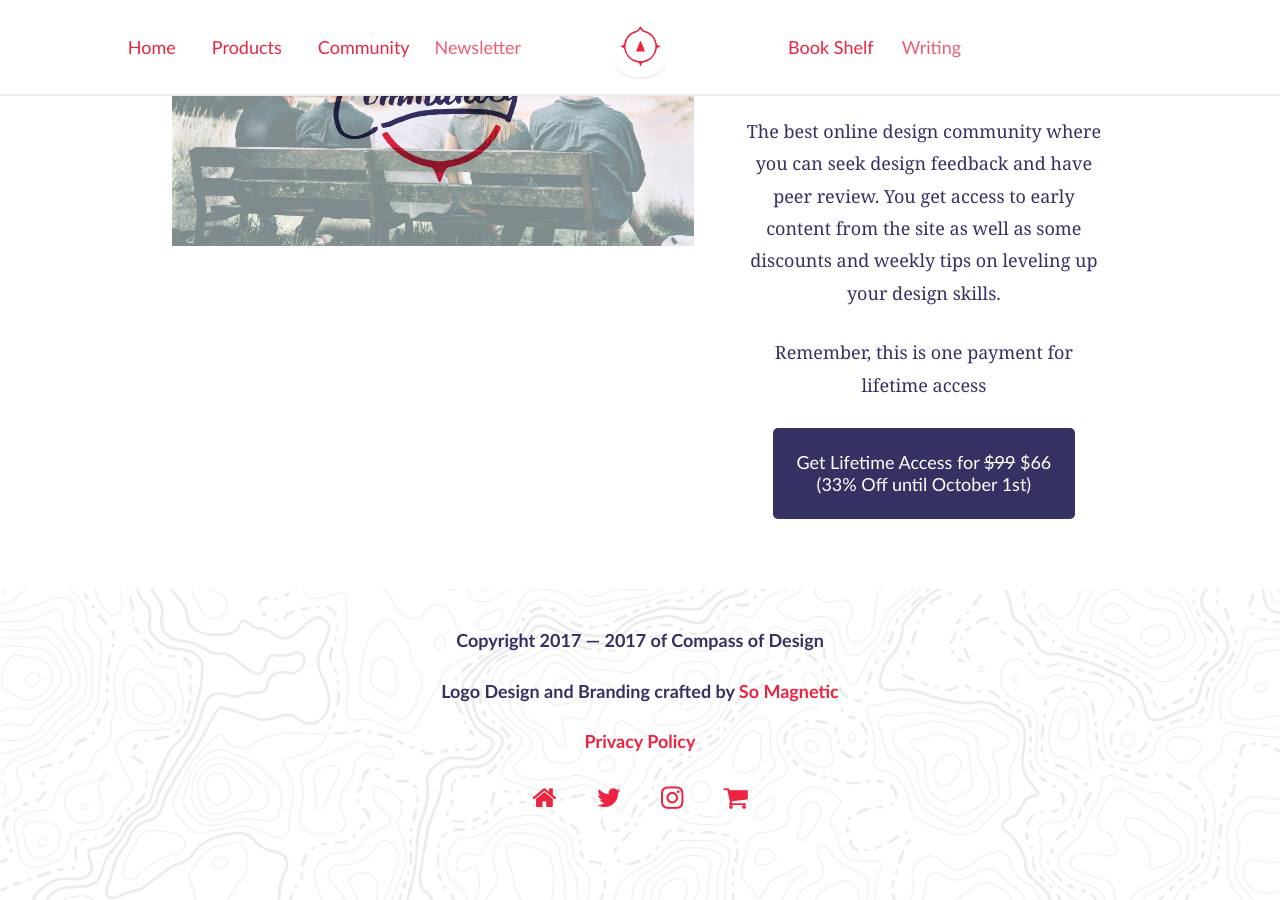
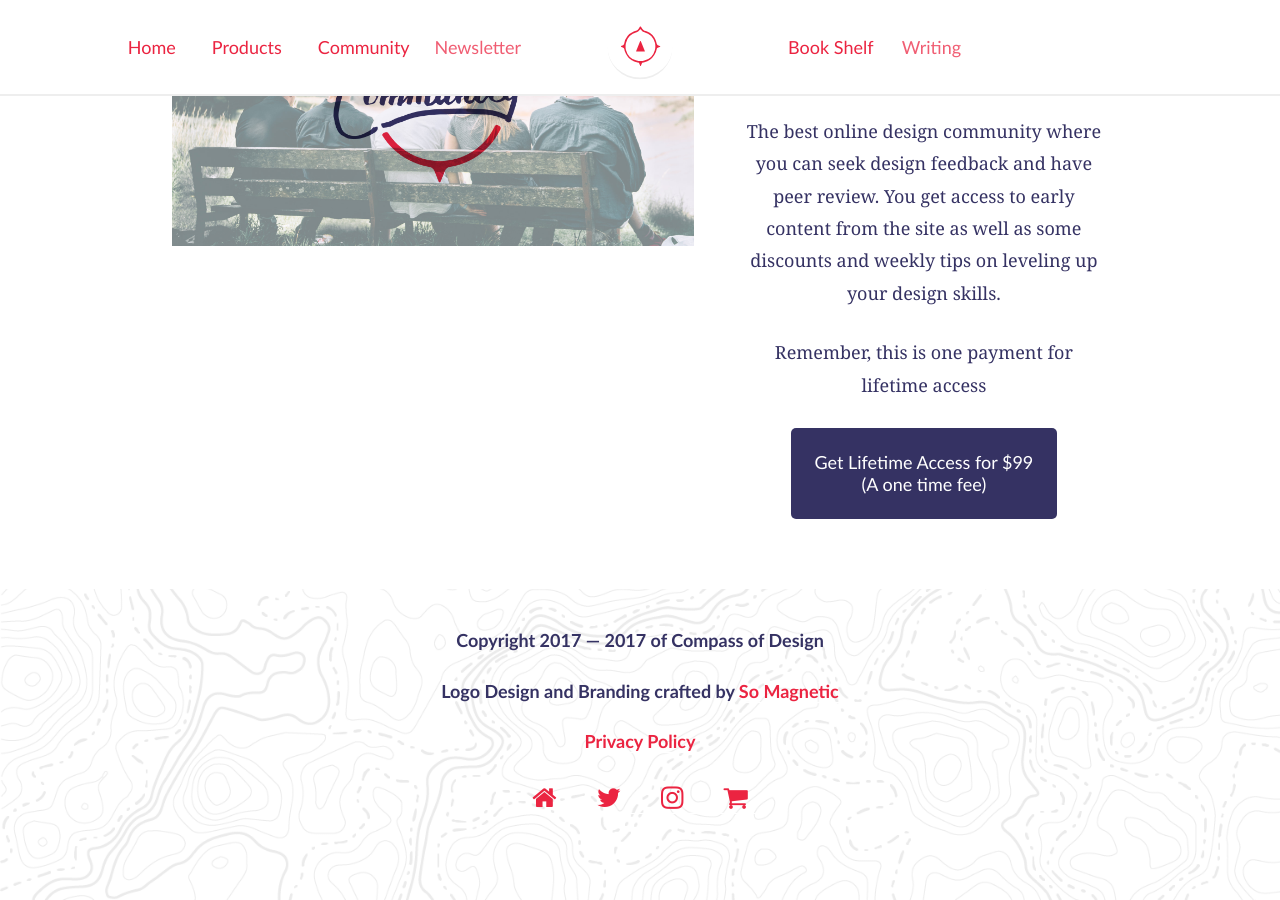
Before and after one commit to compassofdesign/site, a Jekyll site: the page built from community/index.html, in a window 1280 px wide and 900 px high, scrolled down 5394 px. Built offline with Jekyll 4.4.1, drawn with Linux system fonts in a browser that asks for light colours; nearby versions of some CDN libraries.

Commit message:
changed price of community back to 99

```diff
--- a/community/index.html
+++ b/community/index.html
@@ -4,7 +4,7 @@ title: Online Design Community for graphic designers, web designers, developers,
 description: The best online design community where you can seek design feedback and have peer review. You get access to early content from the site as well as some discounts and weekly tips on leveling up your design skills.
 signup: community
 index_image: /assets/img/communitynew_mini.jpg
-price: $66
+price: $99
 ---
 <header class="container hero hero-index" id="hero">
   <article class="row hero-inset">
@@ -121,7 +121,7 @@ price: $66
       <h4>Purchase the community membership to get access</h4>
       <p>{{page.description}}</p>
       <p>Remember, this is one payment for lifetime access</p>
-      <a href="https://buy.compassofdesign.com/compass-of-design-community-membership?coupon=COMMUNITY-LAUNCH" class="button " >Get Lifetime Access for <del>$99</del> {{page.price}} <br />(33% Off until October 1st)</a>
+      <a href="https://buy.compassofdesign.com/compass-of-design-community-membership/buy" class="button " >Get Lifetime Access for {{page.price}} <br>(A one time fee)</a>
     </div>
   </article>
 </section>
```
Also changed, not shown: _posts/products/2017-09-02-community.md (+1 -1 lines).
